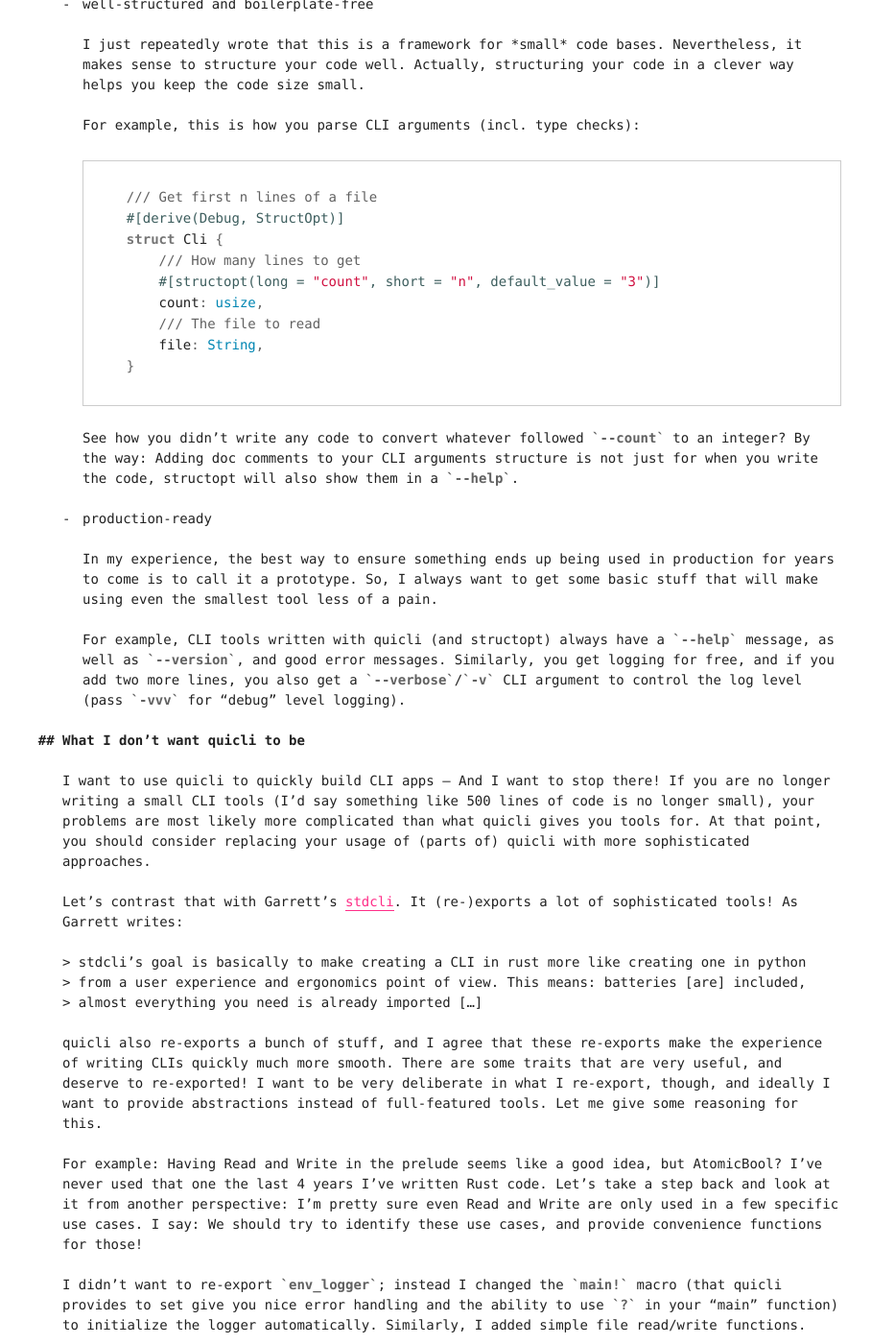
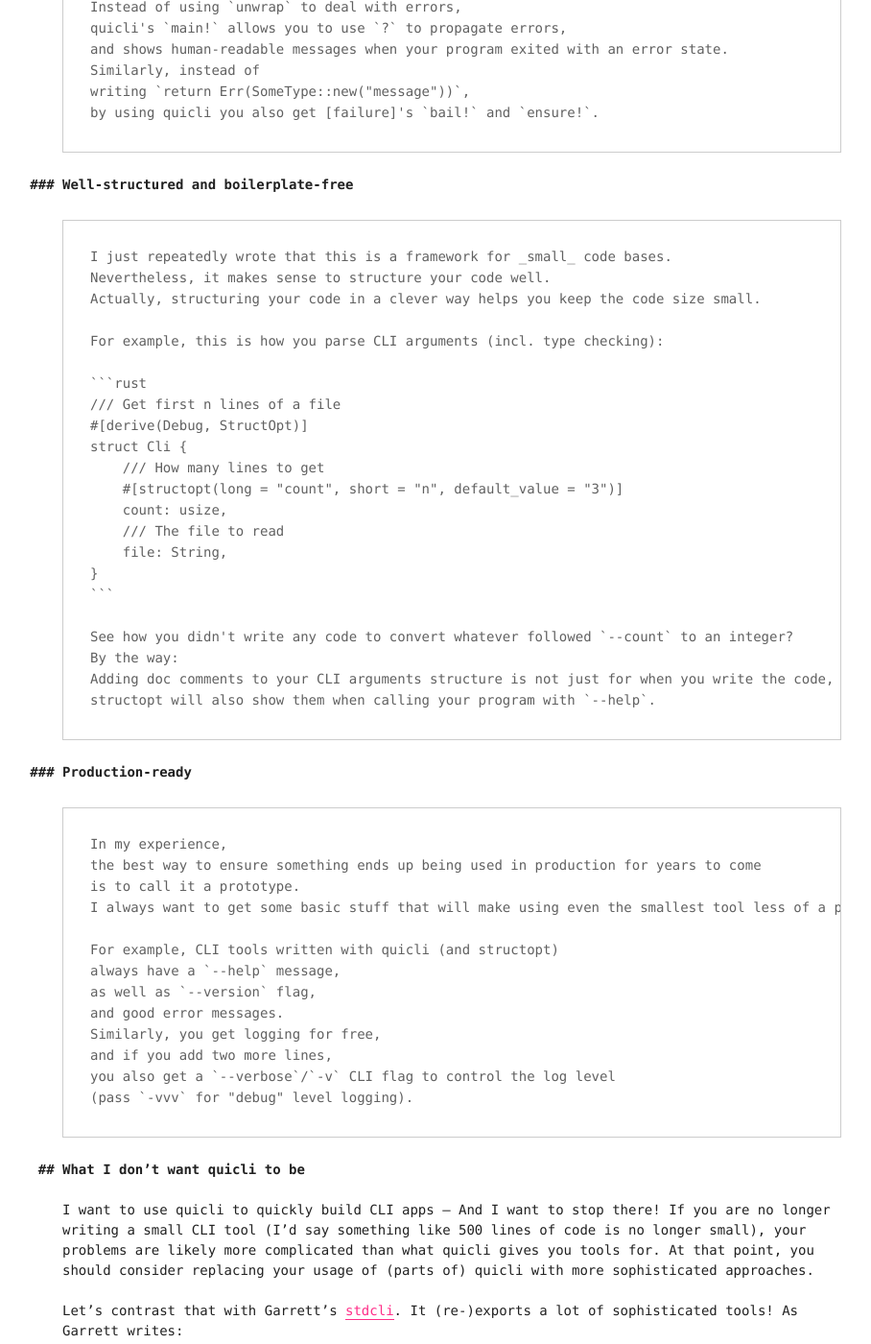
Before and after one commit to killercup/scribbles, a Jekyll site: the page built from _posts/2018-01-30-quicli.md, in a window 1280 px wide and 1400 px high, scrolled down 1752 px. Shown: the whole window at 96% size, without its empty margins (169-1077 px from the left). Built offline with Jekyll 4.4.1, drawn with Linux system fonts in a browser that asks for light colours; some of the changed text lies outside the part shown.

Commit message:
Quicli post: Fix typos (and content)
As suggested by @mgattozzi --Thanks!

````diff
--- a/_posts/2018-01-30-quicli.md
+++ b/_posts/2018-01-30-quicli.md
@@ -23,9 +23,9 @@
 ["5 Tips for Writing Small CLI Tools in Rust"][cli-tips]
 at the end of August 2017
 that you may have read,
-where I describes some of my take-aways from that
+where I describe some of my take-aways from that
 in the form of short tips.
-I've got some great feedback to that post,
+I've gotten some great feedback from that post,
 and there were people telling me
 that they seriously started looking into Rust
 after having read that article.
@@ -75,8 +74,8 @@
 [#19]: https://github.com/killercup/quicli/issues/19
 
 That sounded pretty awesome and made me really proud:
-Did my library
-– which was barely a day old at this point –
+Did my library,
+which was barely a day old at this point,
 look cool enough to compete with their existing effort?
 
 But, before blindly agreeing to this,
@@ -119,7 +118,7 @@
 Okay, that's nothing new; we all want that.
 But what does this even mean for a CLI app?
 
-- concise
+### Concise
 
 	Ideally: You type one line to get one thing done.
 	If you want to read a file
@@ -133,24 +132,24 @@
 
 	You want to read a file, I give you a `read_file` function.
 	This skips allocating a String as buffer, opening File, and calling `read_to_string` on that file.
-	And while reading a file to a string this way may not be the most performant option,
+	While reading a file to a `String` this way may not be the most performant option,
 	it is very concise.
 
 	Another aspect of conciseness:
-	Instead of using `.unwrap` to deal with errors,
+	Instead of using `unwrap` to deal with errors,
 	quicli's `main!` allows you to use `?` to propagate errors,
 	and shows human-readable messages when your program exited with an error state.
 	Similarly, instead of
 	writing `return Err(SomeType::new("message"))`,
 	by using quicli you also get [failure]'s `bail!` and `ensure!`.
 
-- well-structured and boilerplate-free
+### Well-structured and boilerplate-free
 
 	I just repeatedly wrote that this is a framework for _small_ code bases.
 	Nevertheless, it makes sense to structure your code well.
 	Actually, structuring your code in a clever way helps you keep the code size small.
 
-	For example, this is how you parse CLI arguments (incl. type checks):
+	For example, this is how you parse CLI arguments (incl. type checking):
 
 	```rust
 	/// Get first n lines of a file
@@ -167,22 +166,22 @@
 	See how you didn't write any code to convert whatever followed `--count` to an integer?
 	By the way:
 	Adding doc comments to your CLI arguments structure is not just for when you write the code,
-	structopt will also show them in a `--help`.
+	structopt will also show them when calling your program with `--help`.
 
-- production-ready
+### Production-ready
 
 	In my experience,
 	the best way to ensure something ends up being used in production for years to come
 	is to call it a prototype.
-	So, I always want to get some basic stuff that will make using even the smallest tool less of a pain.
+	I always want to get some basic stuff that will make using even the smallest tool less of a pain.
 
 	For example, CLI tools written with quicli (and structopt)
 	always have a `--help` message,
-	as well as `--version`,
+	as well as `--version` flag,
 	and good error messages.
 	Similarly, you get logging for free,
 	and if you add two more lines,
-	you also get a `--verbose`/`-v` CLI argument to control the log level
+	you also get a `--verbose`/`-v` CLI flag to control the log level
 	(pass `-vvv` for "debug" level logging).
 
 [failure]: https://docs.rs/failure
@@ -191,9 +190,9 @@
 
 I want to use quicli to quickly build CLI apps
 – And I want to stop there!
-If you are no longer writing a small CLI tools
+If you are no longer writing a small CLI tool
 (I'd say something like 500 lines of code is no longer small),
-your problems are most likely more complicated
+your problems are likely more complicated
 than what quicli gives you tools for.
 At that point,
 you should consider replacing your usage of (parts of) quicli
@@ -209,17 +208,17 @@
 > almost everything you need is already imported […]
 
 quicli also re-exports a bunch of stuff,
-and I agree that these re-exports make the experience of writing CLIs quickly much more smooth.
+and I agree that these re-exports make the experience of writing CLIs quickly very smooth.
 There are some traits that are very useful, and deserve to re-exported!
-I want to be very deliberate in what I re-export, though,
+I want to be very deliberate in what I re-export though
 and ideally I want to provide abstractions instead of full-featured tools.
-Let me give some reasoning for this.
+Let me provide some reasoning for this.
 
 For example:
-Having Read and Write in the prelude seems like a good idea, but AtomicBool?
+Having `Read` and `Write` in the prelude seems like a good idea, but `AtomicBool`?
 I've never used that one the last 4 years I've written Rust code.
 Let's take a step back and look at it from another perspective:
-I'm pretty sure even Read and Write are only used in a few specific use cases.
+I'm pretty sure even `Read` and `Write` are only used in a few specific use cases.
 I say: We should try to identify these use cases,
 and provide convenience functions for those!
 
@@ -252,10 +251,10 @@
 Sadly, for newcomers/forgetful people/drunk programmers/etc.
 they are also _wonderfully complex._
 
-So, instead of offering the user "everything,"
+So, instead of offering the user "everything",
 I want to introduce some abstractions that are simple to use,
 and have simple but useful examples.
-Not to get stuck,
+To not get stuck,
 and to give user the ability to grow, learn, and discover new stuff,
 the documentation should point exactly to where to look
 when you want to use some of the features on a more complex level.
````
Also changed, not shown: other parts of _posts/2018-01-30-quicli.md (+5 -6 lines).
